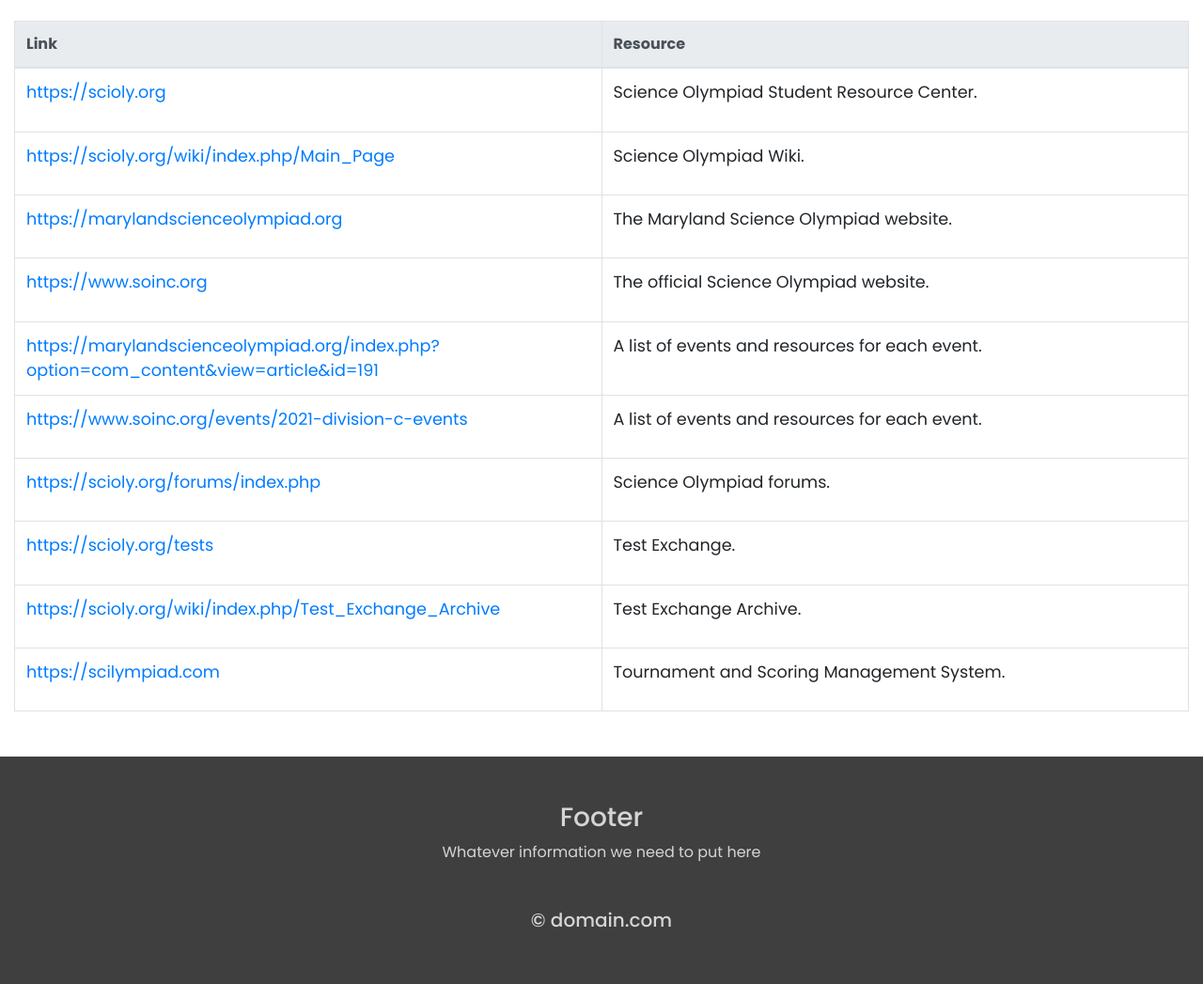
After one commit to Wootton-High-School-Scioly-Club/Website, a PHP site: page /resources.html in a window 1280 px wide. The commit adds this page. Shown: the part 1088-2135 px from the top of the page at 94% size. Run offline with PHP 8.4, Linux system fonts and the light colour scheme; some libraries are stand-ins or nearby versions.

Commit message:
Added resources.html

```diff
--- /dev/null
+++ b/resources.html
@@ -0,0 +1,173 @@
+<!DOCTYPE html>
+<html>
+  <head>
+    <!-- Required meta tags -->
+    <meta charset="utf-8">
+    <meta name="viewport" content="width=device-width, initial-scale=1, shrink-to-fit=no">
+
+    <!-- CSS -->
+    <link rel="stylesheet" href="https://stackpath.bootstrapcdn.com/bootstrap/4.5.0/css/bootstrap.min.css" integrity="sha384-9aIt2nRpC12Uk9gS9baDl411NQApFmC26EwAOH8WgZl5MYYxFfc+NcPb1dKGj7Sk" crossorigin="anonymous">
+
+    <title>Wootton High School Scioly</title>
+    <link href="style.css" rel="stylesheet" type="text/css" />
+  </head>
+  <body>
+
+
+		<!-- Navbar -->
+		<nav class="navbar navbar-expand-lg navbar-light bg-light sticky-top">
+			<div class="container-fluid bg-light">
+
+				<a class="navbar-brand" href="index.html"><img src="img/Science Olympiad Logo.jpg" width="65%" height="65%"/></a>
+
+				<button class="navbar-toggler" type="button" data-toggle="collapse" data-target="#navbarResponsive">
+					<span class="navbar-toggler-icon"></span>
+				</button>
+
+				<div class="collapse navbar-collapse" id="navbarResponsive">
+					<ul class="navbar-nav ml-auto">
+						<li class="nav-item">
+							<a class="nav-link" href="index.html">Home</a>
+						</li>
+						<li class="nav-item">
+							<a class="nav-link" href="schedule.html">Schedule</a>
+						</li>
+						<li class="nav-item active">
+							<a class="nav-link" href="#">Resources</a>
+						</li>
+						<li class="nav-item">
+							<a class="nav-link dropdown-toggle" href="#" id="navbarDropdownMenuLink" role="button" data-toggle="dropdown" aria-haspopup="true" aria-expanded="false">
+								Other Links
+							</a>
+							<div class="dropdown-menu dropdown-menu-right" aria-labelledby="navbarDropdownMenuLink">
+								<a class="dropdown-item" href="https://www.soinc.org/" target="_blank">Official Science Olympiad Website</a>
+								<a class="dropdown-item" href="https://marylandscienceolympiad.org/" target="_blank">Maryland Science Olympiad</a>
+								<a class="dropdown-item" href="https://scioly.org/" target="_blank">Science Olympiad Student Center</a>
+								<a class="dropdown-item" href="https://scioly.org/wiki/index.php/Main_Page" target="_blank">Scioly Wiki</a>
+							</div>
+						</li>
+					</ul>
+				</div>
+
+			</div>
+		</nav>
+
+
+		<!-- Welcome section -->
+		<div class="container-fluid">
+			<div class="row welcome text-center">
+				<div class="col-12">
+						<h1 class="display-4">Resources</h1>
+				</div>
+				<hr>
+				<div class="col-12">
+					<p class="lead">A collection of useful material and information pertaining to Science Olympiad.</p>
+				</div>
+			</div>
+		</div>
+
+		<!-- Events -->
+		<!-- Three column section -->
+		<div class="dark-section">
+
+		<div class="dark-section-background-image"></div>
+
+		<div class="container-fluid padding" id="resources">
+
+			<br>
+
+			<div class="row text-center">
+				<div class="col-sm-0 col-lg-1"></div>
+				<div class="col-sm-12 col-lg-10">
+					<h1 id="teamsTitle" style="color:#222; font-weight:normal;">Current Event Teams</h1>
+					<br>
+					<iframe src="https://docs.google.com/spreadsheets/d/e/2PACX-1vR5UvKgJKI2ca-a2T5ChPqb5RiE224auA5jpgErE5tjltLOH4D0Qg_Jg0zljyiG5E13eqy7eHjxz1OO/pubhtml?gid=0&amp;single=true&amp;widget=true&amp;headers=false"></iframe>
+				</div>
+			</div>
+
+			<table class="table table-hover table-bordered">
+				<thead class="thead-light">
+					<tr>
+						<th scope="col">Link</th>
+						<th scope="col">Resource</th>
+					</tr>
+				</thead>
+
+				<tbody>
+					<tr>
+						<td><a href="https://scioly.org" target="_blank">https://scioly.org</a></td>
+						<td><p>Science Olympiad Student Resource Center.</p></td>
+					</tr>
+					<tr>
+						<td><a href="https://scioly.org/wiki/index.php/Main_Page" target="_blank">https://scioly.org/wiki/index.php/Main_Page</a></td>
+						<td><p>Science Olympiad Wiki.</p></td>
+					</tr>
+					<tr>
+						<td><a href="https://marylandscienceolympiad.org" target="_blank">https://marylandscienceolympiad.org</a></td>
+						<td><p>The Maryland Science Olympiad website.</p></td>
+					</tr>
+					<tr>
+						<td><a href="https://www.soinc.org" target="_blank">https://www.soinc.org</a></td>
+						<td><p>The official Science Olympiad website.</p></td>
+					</tr>
+					<tr>
+						<td><a href="https://marylandscienceolympiad.org/index.php?option=com_content&view=article&id=191" target="_blank">https://marylandscienceolympiad.org/index.php?option=com_content&view=article&id=191</a></td>
+						<td><p>A list of events and resources for each event.</p></td>
+					</tr>
+					<tr>
+						<td><a href="https://www.soinc.org/events/2021-division-c-events" target="_blank">https://www.soinc.org/events/2021-division-c-events</a></td>
+						<td><p>A list of events and resources for each event.</p></td>
+					</tr>
+					<tr>
+						<td><a href="https://scioly.org/forums/index.php" target="_blank">https://scioly.org/forums/index.php</a></td>
+						<td><p>Science Olympiad forums.</p></td>
+					</tr>
+					<tr>
+						<td><a href="https://scioly.org/tests" target="_blank">https://scioly.org/tests</a></td>
+						<td><p>Test Exchange.</p></td>
+					</tr>
+					<tr>
+						<td><a href="https://scioly.org/wiki/index.php/Test_Exchange_Archive" target="_blank">https://scioly.org/wiki/index.php/Test_Exchange_Archive</a></td>
+						<td><p>Test Exchange Archive.</p></td>
+					</tr>
+					<tr>
+						<td><a href="https://scilympiad.com/" target="_blank">https://scilympiad.com</a></td>
+						<td><p>Tournament and Scoring Management System.</p></td>
+					</tr>
+				</tbody>
+			</table>
+
+		</div>
+
+		</div>
+
+
+		<!-- Footer -->
+		<footer id="footer">
+			<div class="container-fluid padding">
+				<div class="row text-center">
+					<div class="col-12">
+						<h3>Footer</h3>
+						<p>Whatever information we need to put here</p>
+					</div>
+
+					<div class="col-12">
+						<h5>&copy; domain.com</h5>
+					</div>
+				</div>
+			</div>
+		</footer>
+
+
+    <!-- jQuery first, then Popper.js, then Bootstrap JS -->
+    <script src="https://code.jquery.com/jquery-3.5.1.slim.min.js" integrity="sha384-DfXdz2htPH0lsSSs5nCTpuj/zy4C+OGpamoFVy38MVBnE+IbbVYUew+OrCXaRkfj" crossorigin="anonymous"></script>
+    <script src="https://cdn.jsdelivr.net/npm/popper.js@1.16.0/dist/umd/popper.min.js" integrity="sha384-Q6E9RHvbIyZFJoft+2mJbHaEWldlvI9IOYy5n3zV9zzTtmI3UksdQRVvoxMfooAo" crossorigin="anonymous"></script>
+    <script src="https://stackpath.bootstrapcdn.com/bootstrap/4.5.0/js/bootstrap.min.js" integrity="sha384-OgVRvuATP1z7JjHLkuOU7Xw704+h835Lr+6QL9UvYjZE3Ipu6Tp75j7Bh/kR0JKI" crossorigin="anonymous"></script>
+
+	<script src="https://cdnjs.cloudflare.com/ajax/libs/wow/1.1.2/wow.min.js"></script>
+
+	<script src="https://kit.fontawesome.com/f71a594843.js" crossorigin="anonymous"></script>
+
+	<script src="script.js"></script>
+  </body>
+</html>
--- a/style.css
+++ b/style.css
@@ -216,6 +228,33 @@ hr.light-100 {
 
 .break-fixed-bg {
 	background: none;
+	height: 600px;
+}
+
+#resources {
+	background: linear-gradient(0deg, rgba(255,255,255,0.7) 75%, rgba(255,255,255,1) 100%);
+	padding-top: 3.5rem;
+}
+#resources hr {
+	border-color: #404040;
+}
+
+.table {
+	background: #fff;
+}
+.table a, .table p {
+	font-size: 1.1rem;
+	word-break: break-word;
+}
+
+.table td {
+	width: 50%;
+}
+
+iframe {
+	width: 100%;
+	resize: vertical;
+	overflow: auto;
 	height: 600px;
 }
 
```
Also changed, not shown: other parts of style.css (+30 -3 lines), index.html (+5 -2 lines), schedule.html (+5 -2 lines).
